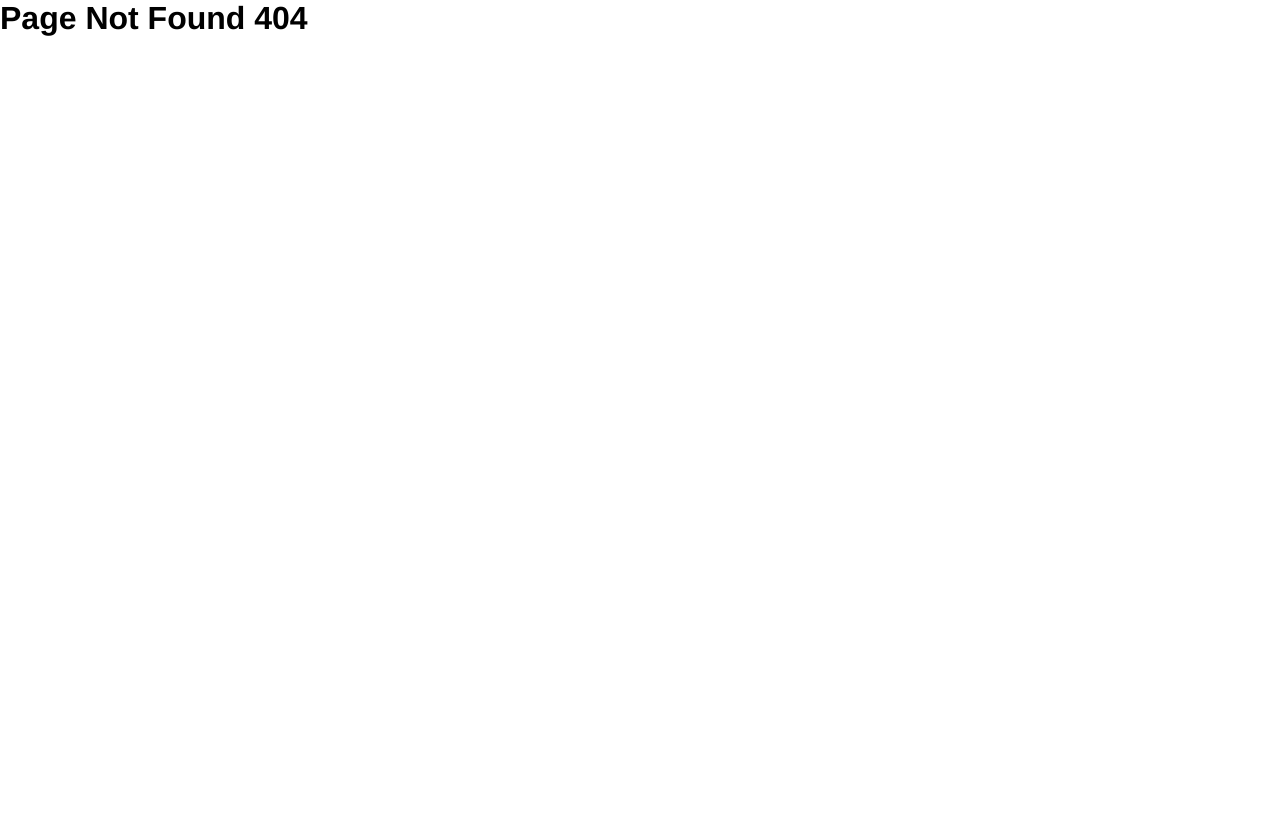
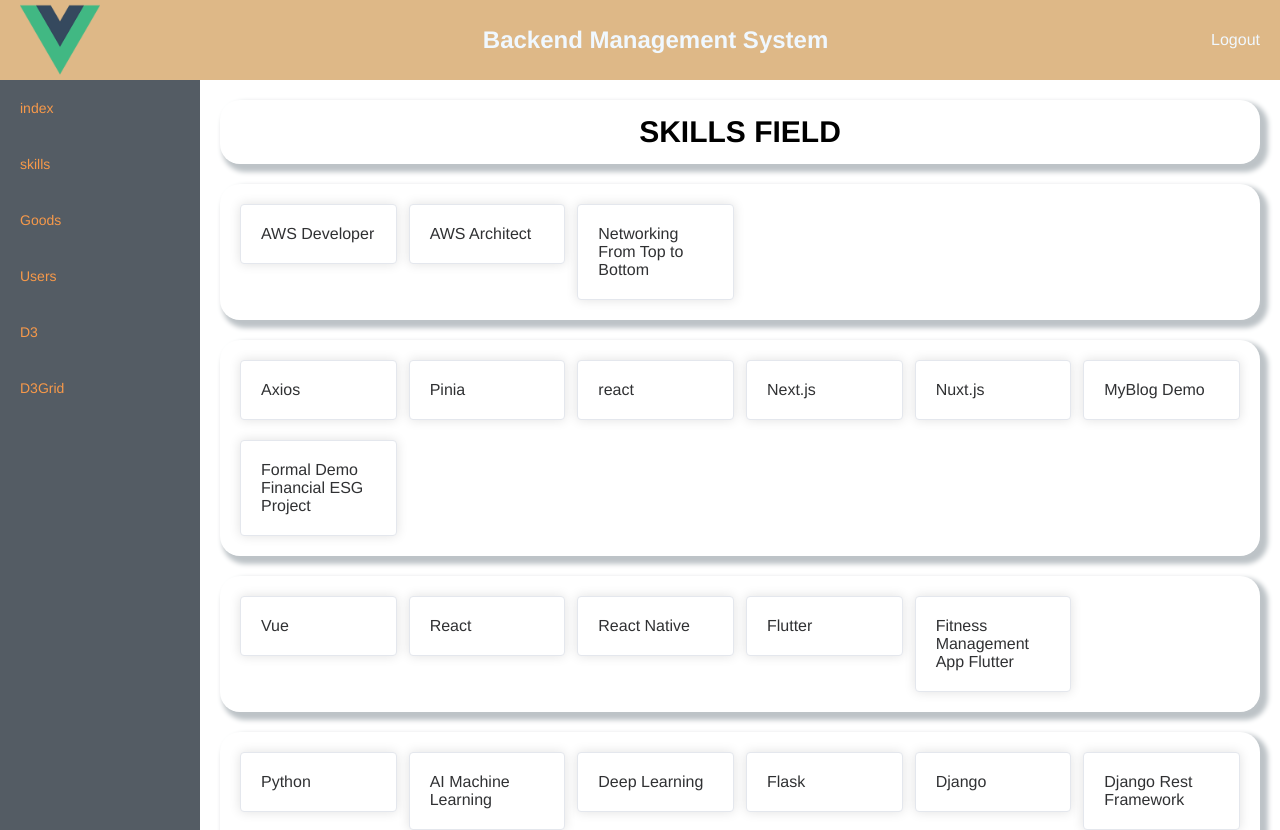
Before and after one commit to SiegFriedrich/Vue3TSDemo, a Vue app: page /skills in a window 1280 px wide. Before the commit this address had no page. Shown: the top 830 px of the page. Before the commit the page ends 800 px from the top, so only its background shows below. Built offline with nearby package versions, Linux system fonts and the light colour scheme.

Commit message:
add skill page

```diff
--- a/src/models/user.model.ts
+++ b/src/models/user.model.ts
@@ -7,7 +7,7 @@
 
 interface RoleInf {
   id: string;
-  roleId: string;
+  roleId: number;
   roleName: string;
 }
 
@@ -15,7 +15,7 @@
 interface SeletDataInf {
   username: string;
   email: string;
-  role: string;
+  roleId: number;
 }
 
 // initial data when page initializes
@@ -27,7 +27,7 @@
   selectData: SeletDataInf = {
     username: "",
     email: "",
-    role: "",
+    roleId: 0,
   };
   userDataList: UserListInf[] = [];
 }
--- a/src/router/index.ts
+++ b/src/router/index.ts
@@ -23,6 +23,16 @@
         },
         component: () =>
           import(/* webpackChunkName: "about" */ "../views/IndexView.vue"),
+      },
+      {
+        path: "/skills",
+        name: "skills",
+        meta: {
+          isShow: true,
+          title: "skills",
+        },
+        component: () =>
+          import(/* webpackChunkName: "about" */ "../views/SkillsView.vue"),
       },
       {
         path: "/goods",
--- /dev/null
+++ b/src/views/SkillsView.vue
@@ -0,0 +1,78 @@
+<template>
+    <div class="center-title">
+        <span>SKILLS FIELD</span>
+    </div>
+    <div class="main-box">
+        <div v-for="ellist in mainList" class="section-box">
+            <el-row :gutter="12" class="card-row">
+                <el-col class="card" v-for="item in ellist" :span="4">
+                    <el-card shadow="always"> {{ item }} </el-card>
+                </el-col>
+            </el-row>
+        </div>
+    </div>
+</template>
+
+
+<script setup lang="ts">
+//Todo
+/**
+ * Todo
+    1)如何调整 这个卡片的布局？
+    2)Category 需要整理一下
+
+    # 户外运动品牌
+    # Raised by wolves 商品Shopping spaceX
+    # Oil painting Introduction
+
+    #AWS 各个知识点梳理
+
+
+    ### array find的用法
+*/
+
+
+
+const listAWS = ['AWS Developer', 'AWS Architect', 'Networking From Top to Bottom'];
+const listReactVue = ['Axios', 'Pinia', 'react', 'Next.js', 'Nuxt.js', 'MyBlog Demo', 'Formal Demo Financial ESG Project',]
+const listFlutter = ['Vue', 'React', 'React Native', 'Flutter', 'Fitness Management App Flutter'];
+const listPython = ['Python', 'AI Machine Learning', 'Deep Learning', 'Flask', 'Django', 'Django Rest Framework',];
+const listJava = ['Spring', 'Spring Boot', 'Spring Boot3']
+const listUIUX = ['Figma', 'SCSS'];
+const listOther = ['zsh', 'D3js', 'Selenium', 'Shopping Platform', 'JWT',];
+const mainList = [listAWS, listReactVue, listFlutter, listPython, listJava, listUIUX, listOther];
+
+</script>
+
+<style lang="scss" scoped>
+.center-title {
+    span {
+        font-size: 30px;
+        font-weight: bolder;
+    }
+
+    margin: 20px;
+    box-shadow: 5px 5px 5px 3px #BDC3C7;
+    height: 5vw;
+    display: flex;
+    justify-content: center;
+    align-items: center;
+    border-radius: 20px;
+}
+
+.main-box {
+    margin: 20px;
+}
+
+.section-box {
+    padding: 20px 20px 0 20px;
+    box-shadow: 5px 5px 5px 3px #BDC3C7;
+    border-radius: 20px;
+    margin-bottom: 20px;
+}
+
+.card {
+    margin-bottom: 20px;
+    margin: 1vm !important;
+}
+</style>
--- a/src/views/UsersView.vue
+++ b/src/views/UsersView.vue
@@ -4,12 +4,10 @@
       <el-form-item label="Username">
         <el-input v-model="selectDataRef.selectData.username" placeholder="example: wine" />
       </el-form-item>
-      <el-form-item label="Email">
-        <el-input v-model="selectDataRef.selectData.email" placeholder="example: apple" />
-      </el-form-item>
+
       <el-form-item label="Authoriy">
-        <el-select v-model="selectDataRef.selectData.role" placeholder="example: sony">
-          <el-option label="---" value="" />
+        <el-select v-model="selectDataRef.selectData.roleId" placeholder="example: sony">
+          <el-option label="全部" value="" />
           <el-option label="Admin" value="1" />
           <el-option label="semiAdmin" value="2" />
           <el-option label="Manager" value="3" />
@@ -41,6 +39,7 @@
 import { axiosUtil } from '@/util/axios.util';
 const store = useContractStore();
 
+let resultData: UserListInf[] = [];
 const selectDataRef = reactive(new initUserList());
 const dataList = reactive(selectDataRef.userDataList);
 const getUserAllList = async () => {
@@ -55,8 +54,37 @@
 
 
 
-const onSubmit = () => { console.log(1) };
-const onDiscard = () => { console.log(1) };
+
+const onSubmit = () => {
+  console.log(1)
+  resultData = [];
+  // selectDataRef.userDataList = resultData;
+
+  if (selectDataRef.selectData.username || selectDataRef.selectData.roleId) {
+    if (selectDataRef.selectData.username) {
+      console.log(2);
+      resultData = selectDataRef.userDataList.filter((el) => {
+        return (el.username.indexOf(selectDataRef.selectData.username) !== -1)
+      });
+      console.log(`resultData---${resultData}`);
+
+
+      if (selectDataRef.selectData.roleId) {
+        return resultData.filter((value) => { value.roles.find((el) => el.roleId === selectDataRef.selectData.roleId) });
+      }
+    }
+    // resultData.length == 0 ? resultData = selectDataRef.userDataList : resultData;
+
+  } else {
+    resultData = selectDataRef.userDataList;
+  }
+  selectDataRef.userDataList = resultData;
+};
+const onDiscard = () => {
+  selectDataRef.selectData.username = '';
+  selectDataRef.selectData.roleId = 0;
+  getUserAllList();
+}
 </script>
 
 <style lang="scss" scoped>
```
Also changed, not shown: 1 other file (tests, documents, lock files or other folders).
